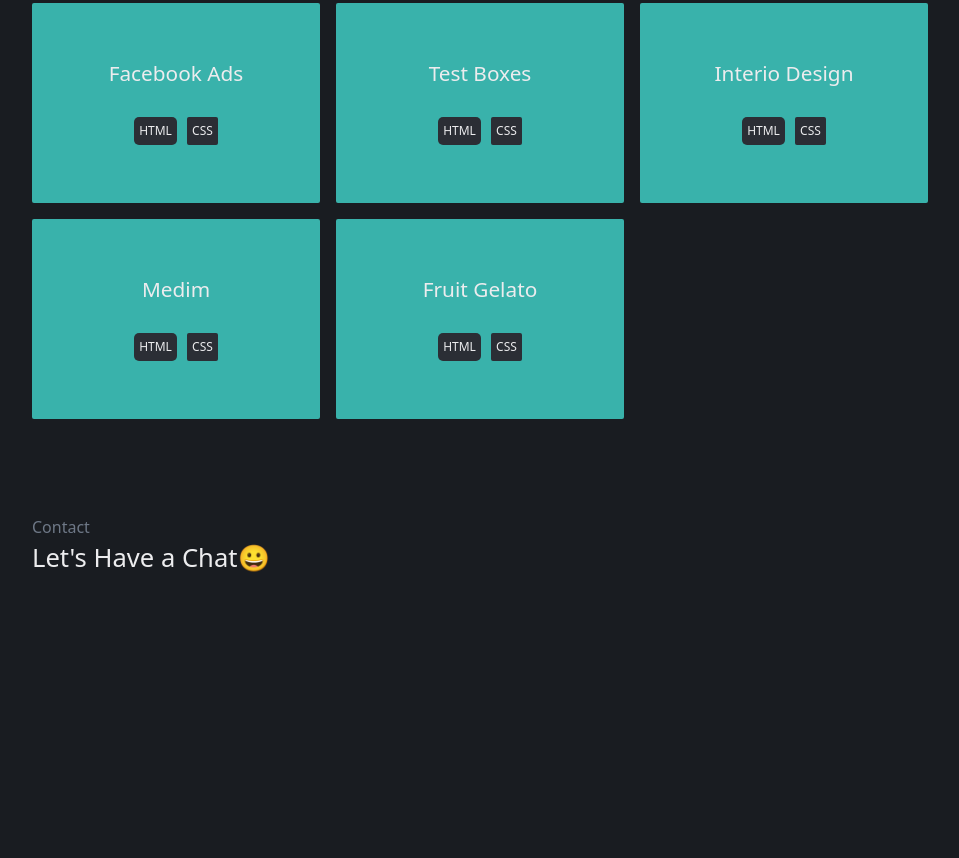
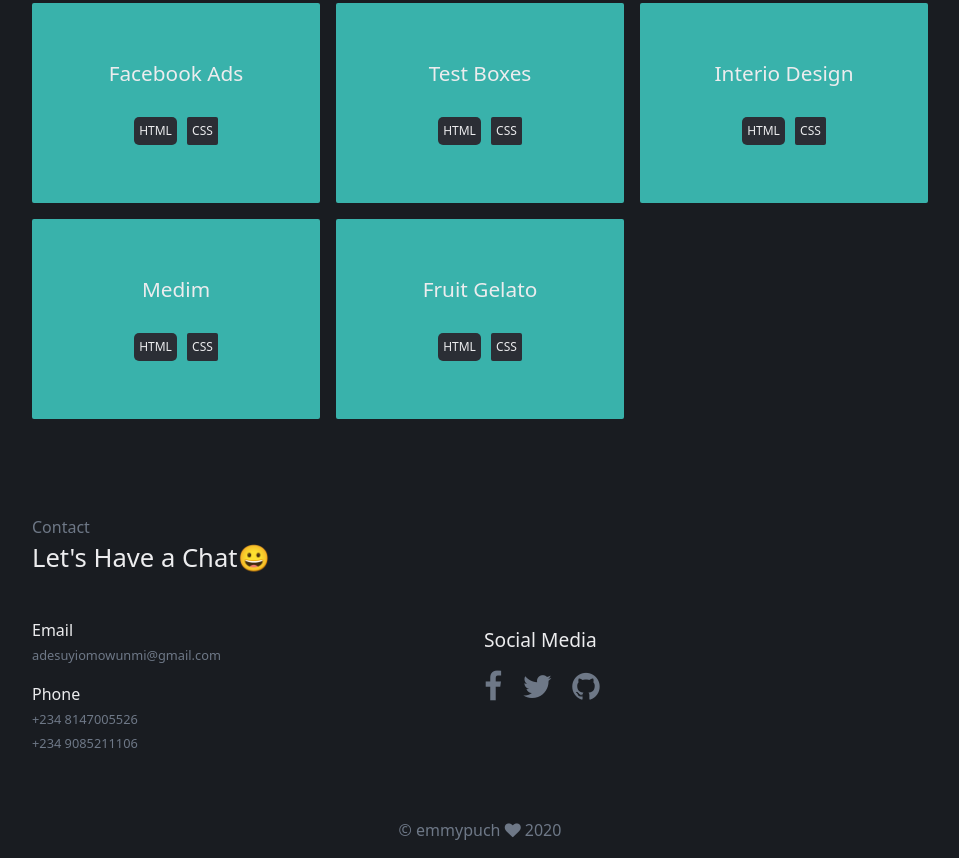
Before and after one commit to emmypuch/karenify, a plain HTML site: page index.html in a window 1280 px wide. Shown: the part 1037-1895 px from the top of the page, without its empty margins (160-1119 px from the left). Before the commit the page ends 1631 px from the top, so only its background shows below. Drawn offline with nearby package versions, Linux system fonts and the light colour scheme.

Commit message:
modified My-Portfolio

```diff
--- a/index.html
+++ b/index.html
@@ -9,6 +9,10 @@
       rel="stylesheet"
     />
     <link rel="stylesheet" href="styles.css" />
+    <link
+      rel="stylesheet"
+      href="https://stackpath.bootstrapcdn.com/font-awesome/4.7.0/css/font-awesome.min.css"
+    />
   </head>
   <body>
     <div class="w-screen">
@@ -411,6 +415,69 @@
           <h5 style="color: #6e7887; font-size: 1rem">Contact</h5>
           <h2 style="color: #ececee; font-size: 1.6rem">Let's Have a Chat😀</h2>
         </div>
+
+        <div class="contactCard mt-6 grid grid-cols-2 gap-2 shadow-3xl mx-auto">
+          <div>
+            <div class="mt-4">
+              <h4 style="font-size: 1rem; color: #ececee">Email</h4>
+              <a
+                href="mailto:adesuyiomowunmi@gmail.com"
+                target="_blank"
+                style="font-size: 0.8rem; color: #6e7887"
+              >
+                adesuyiomowunmi@gmail.com
+              </a>
+            </div>
+
+            <div class="mt-4">
+              <h4 style="font-size: 1rem; color: #ececee">Phone</h4>
+              <a
+                href="tel:+234 8147005526"
+                style="font-size: 0.8rem; color: #6e7887"
+              >
+                +234 8147005526<br />
+                +234 9085211106
+              </a>
+            </div>
+          </div>
+
+          <div class="socialLinks">
+            <h3 class="mt-6" style="color: #ececee; font-size: 1.2rem">
+              Social Media
+            </h3>
+            <div class="mt-4">
+              <a
+                class="social hover:text-teal-500 mr-4"
+                href="https://fb.com/adesuyi.omowuni"
+                target="_blank"
+              >
+                <i class="fa fa-facebook fa-2x"></i>
+              </a>
+              <a
+                class="social mr-4"
+                href="https://twitter.com/emmypuch"
+                target="_blank"
+              >
+                <i class="fa fa-twitter fa-2x"></i>
+              </a>
+              <a
+                class="social mr-4"
+                href="https://github.com/emmypuch"
+                target="_blank"
+              >
+                <i class="fa fa-github fa-2x"></i>
+              </a>
+            </div>
+          </div>
+        </div>
+      </section>
+
+      <section class="px-48 py-4 mt-8">
+        <div class="footer">
+          <p class="text-base">
+            &copy; emmypuch <i class="fa fa-heart"></i> 2020
+          </p>
+        </div>
       </section>
     </div>
 
--- a/styles.css
+++ b/styles.css
@@ -71,3 +71,21 @@
   color: #ececee;
   font-size: 1.8rem;
 }
+
+.social {
+  color: #6e7887;
+}
+
+.social:hover {
+  color: #39b2ab;
+}
+
+.footer {
+  display: flex;
+  justify-content: center;
+  align-content: center;
+}
+
+.footer p {
+  color: #6e7887;
+}
```
